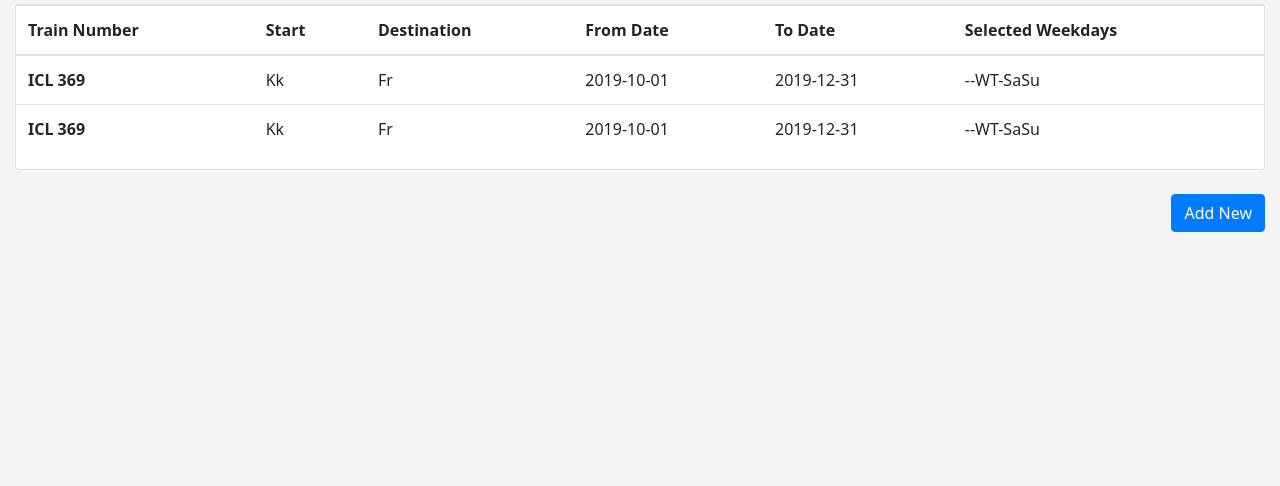
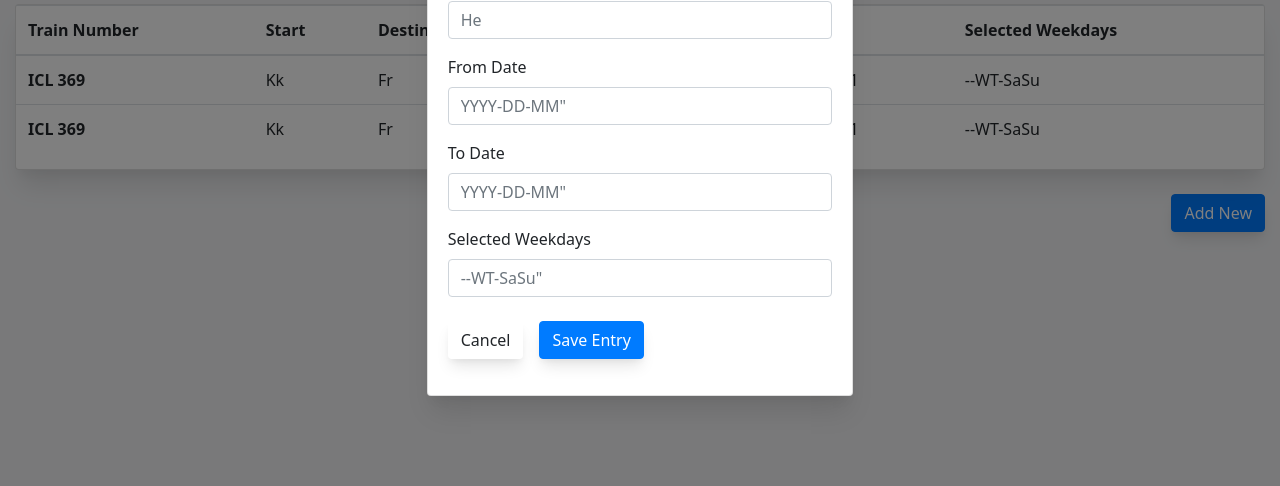
Before and after one commit to Dresing/sketch, a plain HTML site: page index.html in a window 1280 px wide. Shown: the part 314-800 px from the top of the page. Drawn offline with nearby package versions, Linux system fonts and the light colour scheme.

Commit message:
Added Shadows and custom modal

```diff
--- a/index.html
+++ b/index.html
@@ -21,14 +21,14 @@
   </style>
   <title>Hello, world!</title>
 </head>
-<body class="bg-gray-100">
+<body class="bg-gray-100 modal-open">
   <div>
     <div class="container h-screen flex center middle">
 
       <div class="w-full">
 
         <h1 class="text-4xl mb-6">Train Compositions</h1>
-                <div class="card w-full mb-4">
+        <div class="card w-full mb-4 shadow-xl">
           <div class="card-body p-0">
             <table class="table">
               <thead>
@@ -63,23 +63,20 @@
             </table>
           </div>
         </div>
-                <button onclick="openCreate" class="btn btn-primary flex ml-auto" data-toggle="modal" data-target="#exampleModal">
+        <button onclick="openCreate" class="btn btn-primary flex ml-auto shadow-lg" data-toggle="modal" data-target="#exampleModal">
           Add New
         </button>
       </div>
     </div>
 
-        <div class="modal fade" id="exampleModal" tabindex="-1" role="dialog" aria-labelledby="exampleModalLabel" aria-hidden="true">
-            <div class="modal-dialog modal-lg" role="document">
-              <div class="modal-content">
-                <div class="modal-header">
-                  <h5 class="modal-title" id="exampleModalLabel">Modal title</h5>
-                  <button type="button" class="close" data-dismiss="modal" aria-label="Close">
-                    <span aria-hidden="true">&times;</span>
-                  </button>
-                </div>
-                <div class="modal-body">
-                  <form id="create-form" method="POST" action="<--ENDPOINT-->">
+    <div class="w-full h-full top-0 left-0  absolute flex center middle">
+
+      <div class="absolute w-full h-full bg-black opacity-50 z-10"></div>
+
+      <div class="card w-1/3 z-20 shadow-xl">
+        <div class="card-body">
+          <form   method="POST" action="<--ENDPOINT-->">
+            <div class="mb-4">
             <div class="form-group">
               <label>Train Number</label>
               <input name="<--PROPERTY_NAME-->" type="text" class="form-control" placeholder="ICL 434">
@@ -109,23 +106,19 @@
               <label>Selected Weekdays</label>
               <input name="<--PROPERTY_NAME-->" type="text" class="form-control" placeholder=--WT-SaSu">
             </div>
+            </div>
+            <div class="form-group flex ml-auto">
+              <div class="btn mr-3 shadow-lg">Cancel</div>
+              <button type="submit" class="btn btn-primary shadow-lg">Save Entry</button>
+            </div>
+
           </form>
-                </div>
-                <div class="modal-footer">
-                  <button type="button" class="btn btn-secondary" data-dismiss="modal">Close</button>
-                  <button type="submit" form="create-form" class="btn btn-primary">Save Entry</button>
-                </div>
-              </div>
         </div>
       </div>
     </div>
 
 
-    <!-- Optional JavaScript -->
-    <!-- jQuery first, then Popper.js, then Bootstrap JS -->
-    <script src="https://code.jquery.com/jquery-3.2.1.slim.min.js" integrity="sha384-KJ3o2DKtIkvYIK3UENzmM7KCkRr/rE9/Qpg6aAZGJwFDMVNA/GpGFF93hXpG5KkN" crossorigin="anonymous"></script>
-    <script src="https://cdnjs.cloudflare.com/ajax/libs/popper.js/1.12.9/umd/popper.min.js" integrity="sha384-ApNbgh9B+Y1QKtv3Rn7W3mgPxhU9K/ScQsAP7hUibX39j7fakFPskvXusvfa0b4Q" crossorigin="anonymous"></script>
-    <script src="https://maxcdn.bootstrapcdn.com/bootstrap/4.0.0/js/bootstrap.min.js" integrity="sha384-JZR6Spejh4U02d8jOt6vLEHfe/JQGiRRSQQxSfFWpi1MquVdAyjUar5+76PVCmYl" crossorigin="anonymous"></script>
+  </div>
 
 </body>
 </html>
```
Lines whose indentation alone changed are shown as unchanged.
